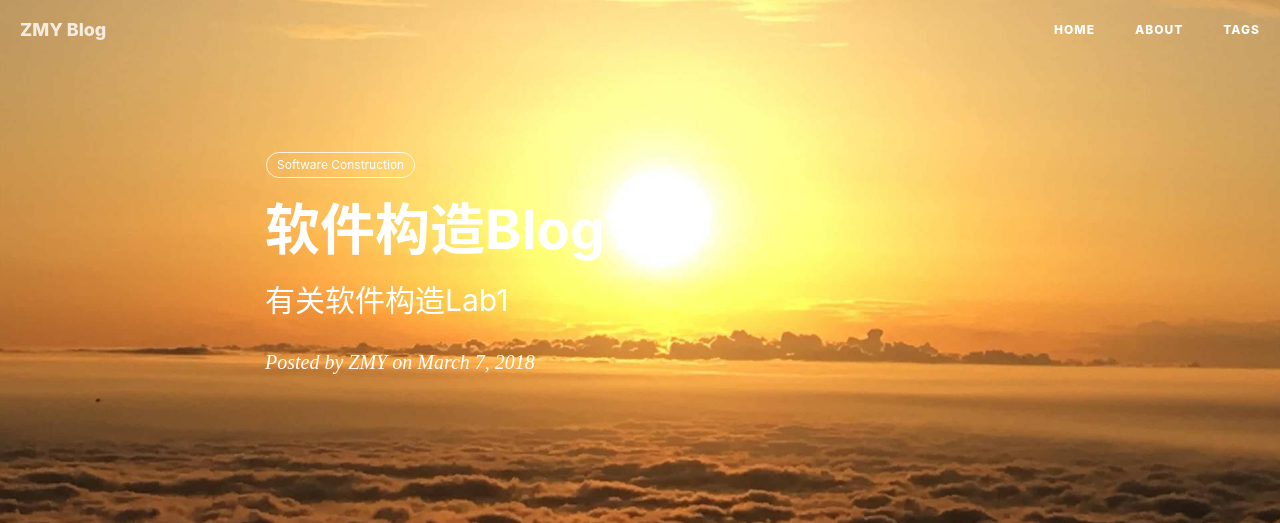
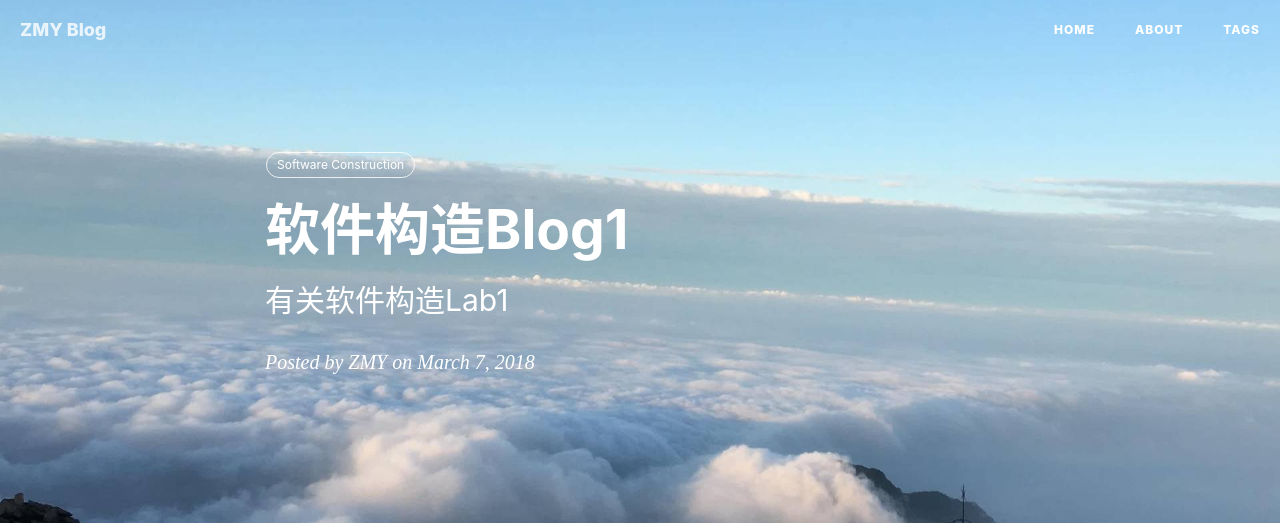
Before and after one commit to MingyanZHU/MingyanZHU.github.io, a Jekyll site: the page built from _posts/2018-03-07-软件构造Blog1.md, in a window 1280 px wide. Shown: the top 523 px of the page. Built offline with Jekyll 4.4.1, drawn with Linux system fonts in a browser that asks for light colours; nearby versions of some CDN libraries; comment, search, counter and statistics services are not loaded; grey boxes are pictures that could not be loaded.

Commit message:
Update backgroud

```diff
--- a/_posts/2018-03-07-软件构造Blog1.md
+++ b/_posts/2018-03-07-软件构造Blog1.md
@@ -4,7 +4,7 @@
 subtitle:   有关软件构造Lab1
 date:       2018-03-07
 author:     ZMY
-header-img: img/bg-sun.jpg
+header-img: img/bg-sky-cloudy.jpg
 catalog: true
 tags:
     - Software Construction
```
Also changed, not shown: _posts/2018-06-05-5分钟带你看完-WWDC-2018.md (+1 -1 lines).
